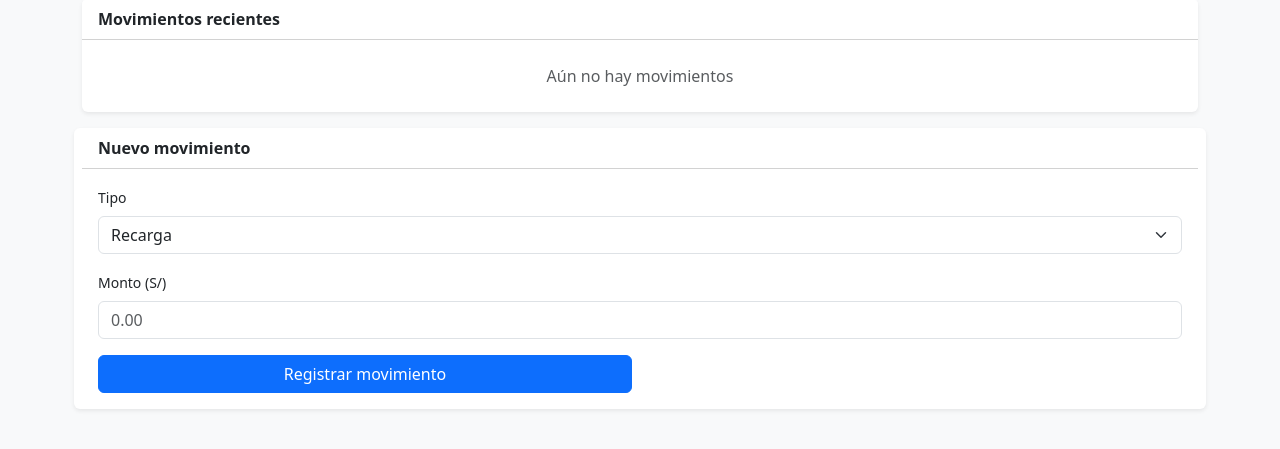
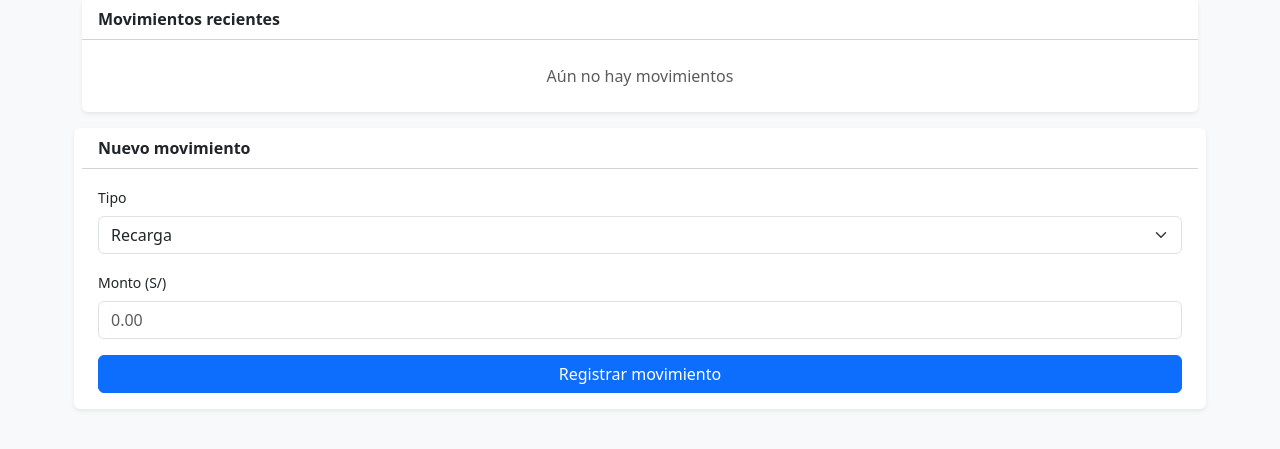
Before and after one commit to rllanos1196/T1, a Java web app: page /billetera in a window 1280 px wide. Shown: the part 233-682 px from the top of the page. Run offline with Tomcat 11, a stand-in JSP engine, Linux system fonts and the light colour scheme; data that the repository does not hold is empty.

Commit message:
Boton registro de JSP

```diff
--- a/billetera-jsp/src/main/webapp/WEB-INF/views/billetera.jsp
+++ b/billetera-jsp/src/main/webapp/WEB-INF/views/billetera.jsp
@@ -135,7 +135,7 @@
                             <input type="text" class="form-control" id="monto" name="monto"
                                    placeholder="0.00" inputmode="decimal" required>
                         </div>
-                        <div class="col-md-6 d-grid">
+                        <div class="col-md-12 d-grid">
                             <button type="submit" class="btn btn-primary">Registrar movimiento</button>
                         </div>
                     </div>
```
Also changed, not shown: 3 other files.
